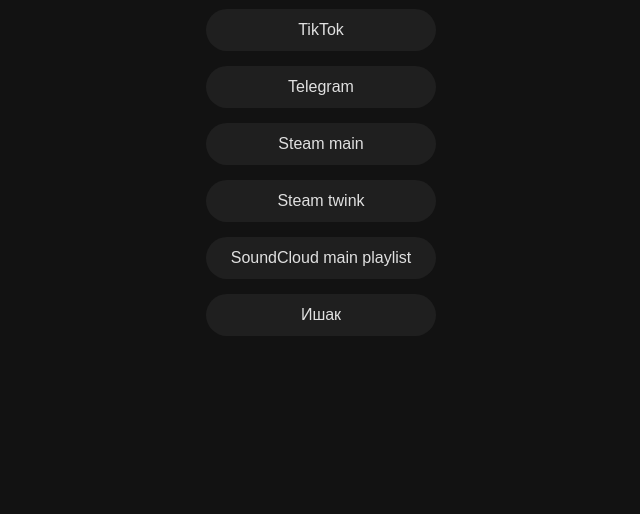
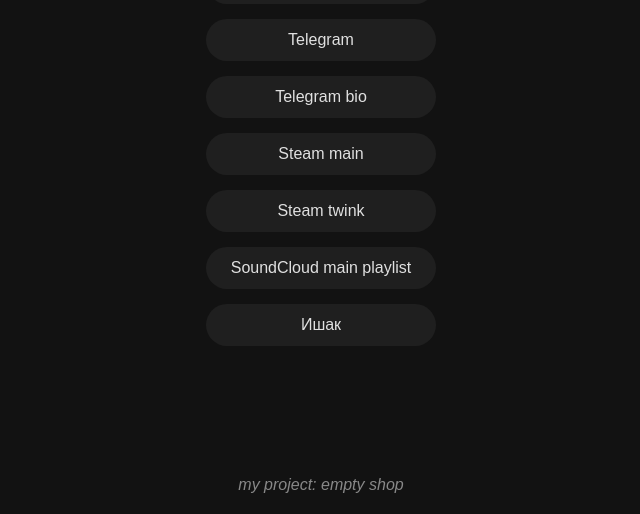
Before and after one commit to floonya/floonya.github.io, a plain HTML site: page index.html in a window 1280 px wide. Shown: the part 286-800 px from the top of the page, without its empty margins (319-959 px from the left). Drawn offline with Linux system fonts and the light colour scheme.

Commit message:
Update index.html

```diff
--- a/index.html
+++ b/index.html
@@ -14,6 +14,7 @@
             display: flex;
             min-height: 100vh;
             overflow-x: hidden;
+            flex-direction: column;
         }
 
         .wave-container {
@@ -87,6 +88,13 @@
             transform: scale(0.98);
         }
 
+        .project-text {
+            font-style: italic;
+            text-align: center;
+            margin-bottom: 20px;
+            color: #888;
+        }
+
         @media (max-width: 768px) {
             .wave {
                 width: 50px;
@@ -112,6 +120,7 @@
             <div class="button-container">
                 <a href="https://www.tiktok.com/@MS4wLjABAAAAkY0K6Dxy62qNKkOOUZPwY4jwhlRv6-mBVCTGHikZHx-HWAUC43R6gbzHydUMJvIT?lang=ru-RU" class="social-button" target="_blank">TikTok</a>
                 <a href="https://t.me/LIVEEWIRE" class="social-button" target="_blank">Telegram</a>
+                <a href="https://t.me/floonyabio" class="social-button" target="_blank">Telegram bio</a>
                 <a href="https://steamcommunity.com/id/zoryys/" class="social-button" target="_blank">Steam main</a>
                 <a href="https://steamcommunity.com/id/floonya" class="social-button" target="_blank">Steam twink</a>
                 <a href="https://on.soundcloud.com/AI7ZlGQ2hLqUWZ5zD7" class="social-button" target="_blank">SoundCloud main playlist</a>
@@ -121,6 +130,8 @@
 
         <div class="wave wave-right"></div>
     </div>
+
+    <div class="project-text">my project: empty shop</div>
 
     <script>
         document.addEventListener('DOMContentLoaded', function() {
```
